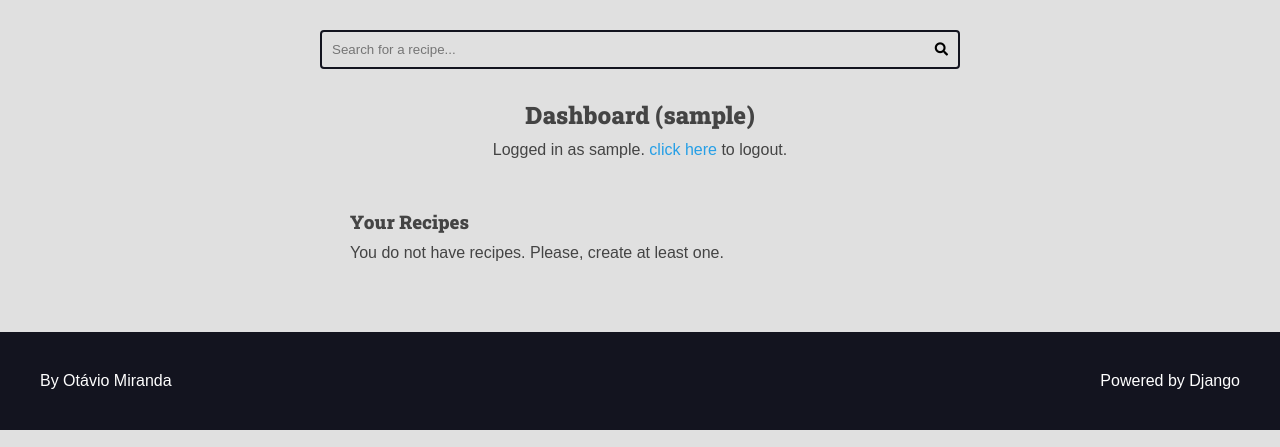
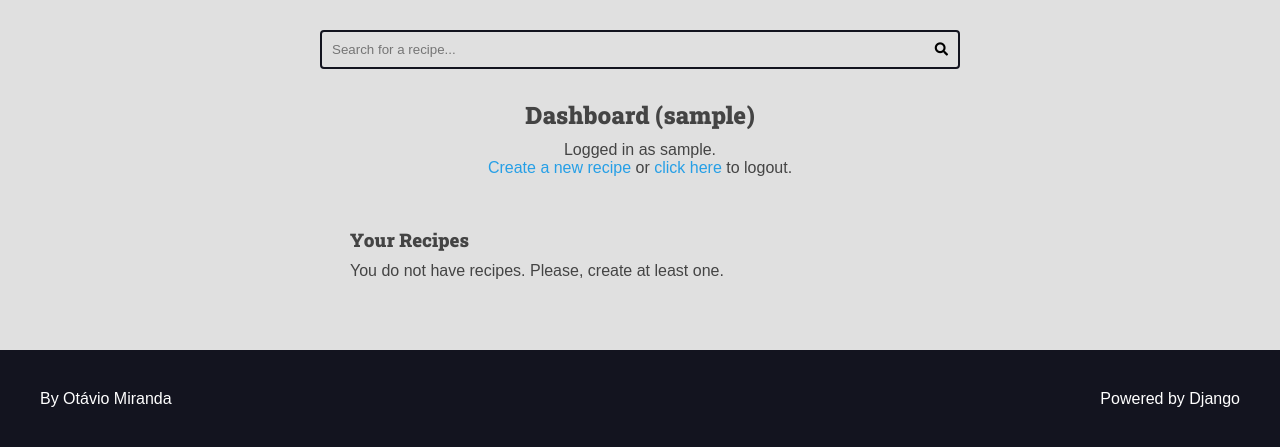
Before and after one commit to rodfarah/complete_django_course, a Django app: page /authors/dashboard/ in a window 1280 px wide. Shown: the part 113-560 px from the top of the page. Run offline with Django 5.2, Linux system fonts and the light colour scheme; the visitor is signed in with stand-in values (Sample User, id 1); data that the repository does not hold is empty.

Commit message:
Implements validations for 'new recipe' form

```diff
--- a/authors/templates/authors/partials/login_message.html
+++ b/authors/templates/authors/partials/login_message.html
@@ -1,8 +1,12 @@
 {% if request.user.is_authenticated %}
     <div class="login-message">
         Logged in as {{ request.user.username }}.
+        <br>
         {% if not request.get_full_path == '/authors/dashboard/' %}
         <a href="{% url 'authors:dashboard' %}">See all your recipes </a> or
+        {% endif %}
+        {% if not request.get_full_path == '/authors/dashboard/recipe/new/' %}
+        <a href="{% url 'authors:new_recipe' %}">Create a new recipe </a>or
         {% endif %}
         <form class="inline-form" action="{% url 'authors:logout' %}" method="POST" >
             {% csrf_token %}
--- a/authors/urls.py
+++ b/authors/urls.py
@@ -13,6 +13,9 @@ urlpatterns = [
     path('logout/', views.logout_view, name='logout'),
     path('dashboard/', views.dashboard_view, name='dashboard'),
     path(
+        'dashboard/recipe/new/', views.dashboard_recipe_new,
+        name='new_recipe'),
+    path(
         'dashboard/recipe/<int:id>/edit/', views.dashboard_recipe_edit,
         name='dashboard_recipe_edit'),
 ]
--- a/authors/views.py
+++ b/authors/views.py
@@ -130,3 +130,24 @@ def dashboard_recipe_edit(request, id):
             'form': form,
         }
     )
+
+
+@login_required(login_url='authors:login', redirect_field_name='next')
+def dashboard_recipe_new(request):
+    form = AuthorRecipeForm(
+        data=request.POST or None,
+        files=request.FILES or None,
+    )
+    if form.is_valid():
+        recipe: Recipe = form.save(commit=False)
+        recipe.preparation_steps_is_html = False
+        recipe.is_published = False
+        recipe.save()
+
+        messages.success(request, "Your recipe has been successfully added")
+        return redirect(
+            reverse('authors:dashboard_recipe_edit', args=(recipe.id)))
+    return render(
+        request, 'authors/pages/dashboard_recipe.html',
+        context={'form': form,
+                 'form_action': reverse('authors:new_recipe')})
--- /dev/null
+++ b/utils/strings.py
@@ -0,0 +1,3 @@
+def is_negative_number(value: str):
+    str_to_num = float(value)
+    return str_to_num < 0
```
Also changed, not shown: authors/forms/recipe_form.py (+48 -1 lines).
